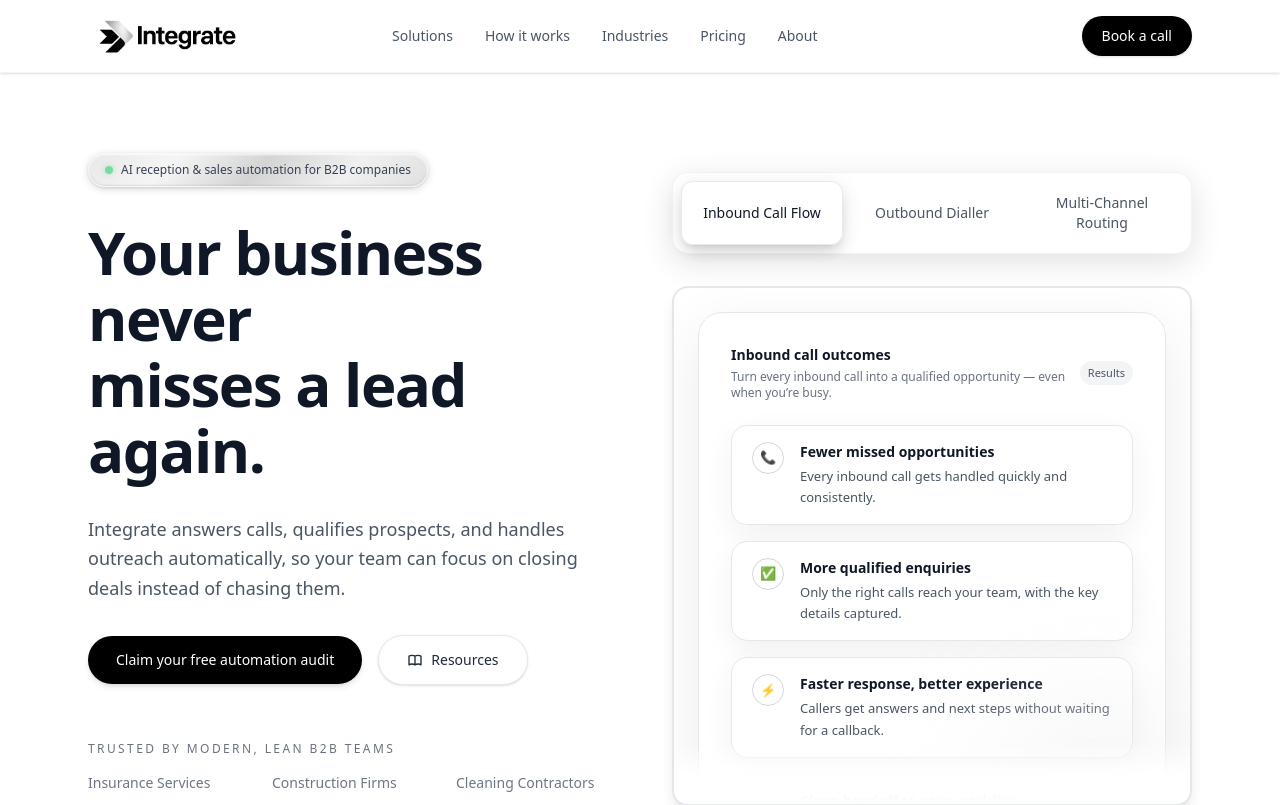
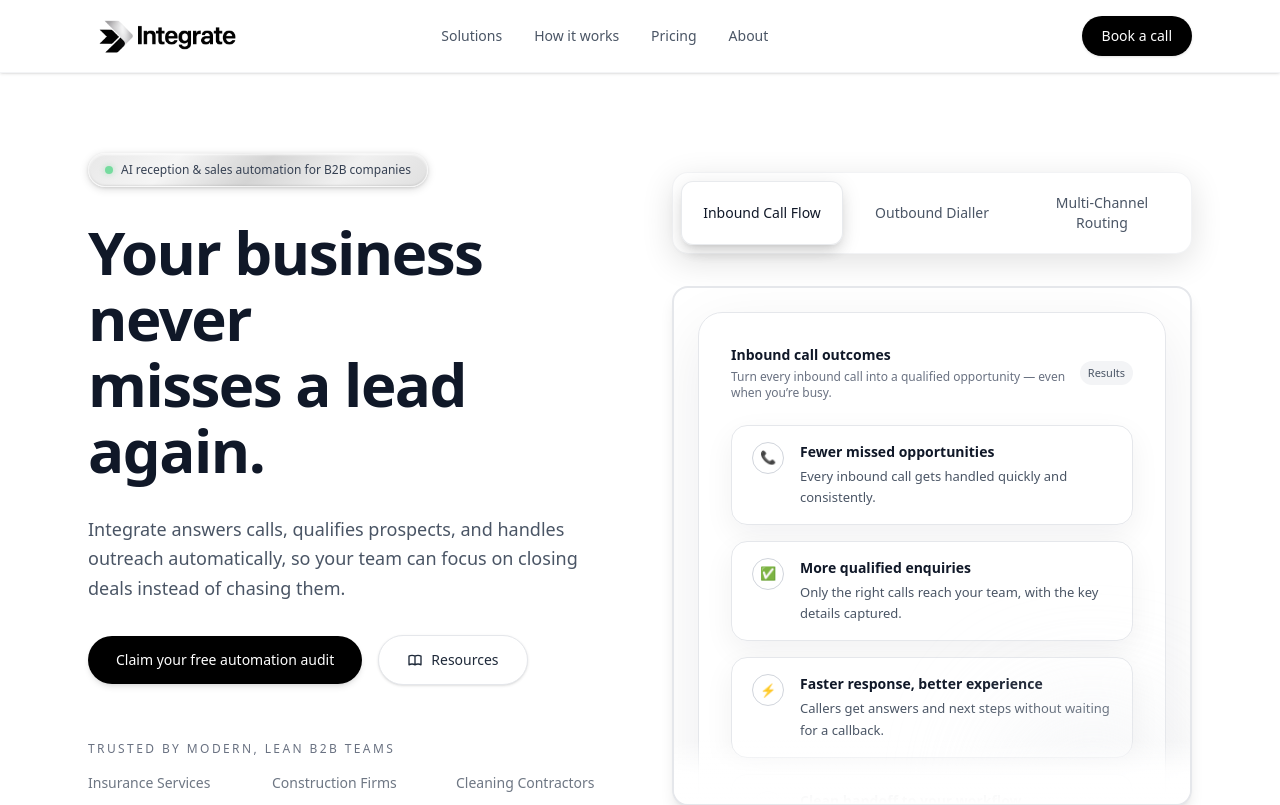
Before and after one commit to jlindl/integrate-site, a Next.js app: page / in a window 1280 px wide. Shown: the top 805 px of the page. Built offline with nearby package versions, Linux system fonts and the light colour scheme.

Commit message:
remove industries tab

```diff
--- a/app/components/Header.tsx
+++ b/app/components/Header.tsx
@@ -52,7 +52,6 @@ export default function Header() {
         <nav className="hidden md:flex items-center gap-8 text-sm text-gray-600">
           <a href="/solutions" className="hover:text-black transition-colors duration-200">Solutions</a>
           <a href="/how-it-works" className="hover:text-black transition-colors duration-200">How it works</a>
-          <a href="/industries" className="hover:text-black transition-colors duration-200">Industries</a>
           <a href="/pricing" className="hover:text-black transition-colors duration-200">Pricing</a>
           <a href="/about" className="hover:text-black transition-colors duration-200">About</a>
         </nav>
@@ -130,7 +129,6 @@ export default function Header() {
               {[
                 { href: "/solutions", label: "Solutions" },
                 { href: "/how-it-works", label: "How it works" },
-                { href: "/industries", label: "Industries" },
                 { href: "/pricing", label: "Pricing" },
                 { href: "/about", label: "About" },
               ].map((item) => (
```
